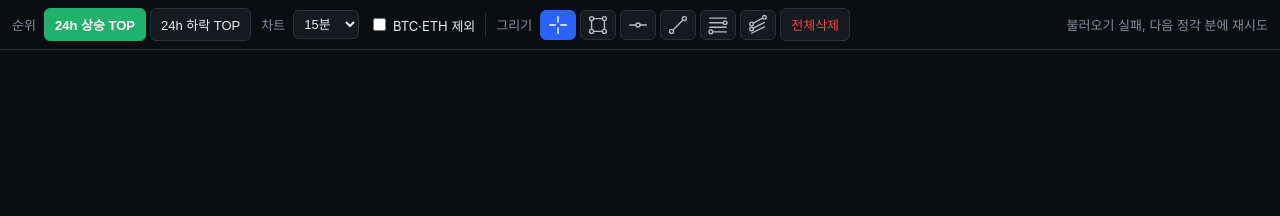
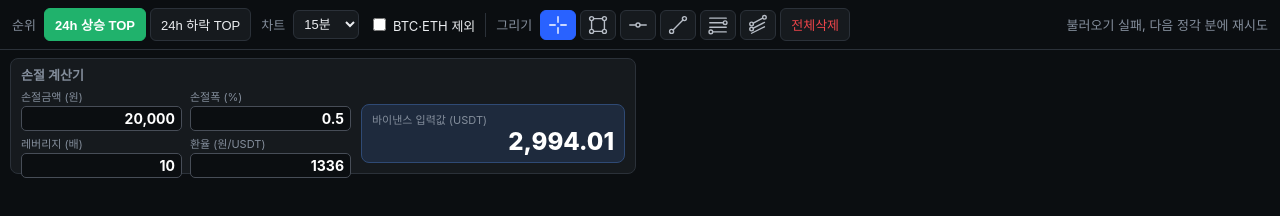
Before and after one commit to kimseungyong0528-svg/bybit-top12, a plain HTML site: page index.html in a window 1280 px wide. Drawn offline with Linux system fonts and the light colour scheme; no server answers.

Commit message:
12번째 칸에 손절 계산기 고정

```diff
--- a/index.html
+++ b/index.html
@@ -52,6 +52,16 @@
   .del:hover { color:#ff8fa3; border-color:#ff8fa3; }
   .del svg { width:16px; height:16px; display:block; }
   .up { color:var(--up); } .dn { color:var(--dn); }
+  .calc { justify-content:center; gap:4px; }
+  .calc .ct { font-weight:700; font-size:13px; color:var(--sub); }
+  .calc .cb { display:grid; grid-template-columns:minmax(0,1.25fr) minmax(0,1fr); gap:10px; align-items:center; min-height:0; }
+  .calc .ci { display:grid; grid-template-columns:repeat(2,minmax(0,1fr)); gap:4px 8px; }
+  .calc label { display:flex; flex-direction:column; font-size:11px; color:var(--sub); gap:2px; min-width:0; }
+  .calc input { width:100%; min-width:0; background:#0b0e11; color:#fff; border:1px solid #474d57; border-radius:5px; padding:3px 6px; font-size:14px; font-weight:700; text-align:right; font-family:inherit; }
+  .calc input:focus { outline:none; border-color:var(--acc); }
+  .calc .cr { background:#1e2a3d; border:1px solid #2f4a75; border-radius:8px; padding:6px 10px; text-align:right; min-width:0; }
+  .calc .cr .rl { font-size:11px; color:var(--sub); text-align:left; }
+  .calc .cr .rv { font-size:clamp(16px,2.2vw,24px); font-weight:800; color:#fff; white-space:nowrap; overflow:hidden; text-overflow:ellipsis; }
 </style>
 </head>
 <body>
@@ -82,7 +92,7 @@
 
 <script>
 const API = 'https://api.bybit.com/v5/market';
-const COUNT = 12, SHOW = 50, MIN_TURNOVER = 0, REFRESH_MS = 60000;
+const COUNT = 11, SHOW = 50, MIN_TURNOVER = 0, REFRESH_MS = 60000;
 const STABLE = /^(USDC|USD1|USDE|FDUSD|TUSD|DAI|PYUSD|RLUSD|USDD|USDT|EURC|EUR)USDT$/;
 const FIB_LV = [-3, -2, -1, 0, 1, 2, 3];
 const COL = { line: '#ffb3c7', fib: '#9aa0a6', box: '#a855f7', boxFill: 'rgba(168,85,247,0.16)', last: '#6b7280' };
@@ -568,7 +578,8 @@ async function load() {
     if (my !== reqId) return;
     if (pending || drag) { $('status').textContent = '그리는 중이라 갱신 잠시 멈춤'; return; }
     fitGrid();
-    const grid = $('grid'); grid.innerHTML = ''; cards = [];
+    const grid = $('grid'); grid.querySelectorAll('.card:not(.calc), #empty').forEach(e => e.remove()); cards = [];
+    const calcEl = ensureCalc();
     let altRank = 0;
     top.forEach((t, i) => {
       const pc = t.pct * 100, isFav = favs.includes(t.symbol);
@@ -580,7 +591,7 @@ async function load() {
           ${isNew ? '<span class="new">NEW</span>' : ''}
           <span class="chg ${pc >= 0 ? 'up' : 'dn'}">${pc >= 0 ? '+' : ''}${pc.toFixed(2)}%</span></div>
         <div class="chart"><canvas></canvas><button class="del" title="삭제 (Delete 키)">${ERASER_SVG}</button></div>`;
-      grid.appendChild(el);
+      grid.insertBefore(el, calcEl);
       const card = { sym: t.key, coin: t.symbol, plain: !!t.plain, ema: !!t.ema, cv: el.querySelector('canvas'), del: el.querySelector('.del'), ks: klines[i] };
       el.querySelector('.sym').onclick = () => openBybit(t.symbol);
       const star = el.querySelector('.star');
@@ -604,7 +615,35 @@ function scheduleMinute() {
   const ms = 60000 - (Date.now() % 60000) + 300;   // just after hh:mm:00
   setTimeout(() => { load(); scheduleMinute(); }, ms);
 }
-fitGrid(); load(); scheduleMinute();
+// ---------- slot 12: fixed stop-loss calculator (does not change with ranking) ----------
+const CALC_KEY = 'calcV1';
+const CALC_DEF = { sl: 20000, pct: 0.5, lev: 10, fx: 1336 };
+function ensureCalc() {
+  let el = document.getElementById('calcCard');
+  if (el) return el;
+  const v = Object.assign({}, CALC_DEF, JSON.parse(localStorage.getItem(CALC_KEY) || '{}'));
+  el = document.createElement('div'); el.id = 'calcCard'; el.className = 'card calc';
+  el.innerHTML = '<div class="ct">손절 계산기</div><div class="cb"><div class="ci">'
+    + '<label>손절금액 (원)<input id="cSl" inputmode="numeric" value="' + v.sl.toLocaleString('ko-KR') + '"></label>'
+    + '<label>손절폭 (%)<input id="cPct" inputmode="decimal" value="' + v.pct + '"></label>'
+    + '<label>레버리지 (배)<input id="cLev" inputmode="decimal" value="' + v.lev + '"></label>'
+    + '<label>환율 (원/USDT)<input id="cFx" inputmode="decimal" value="' + v.fx + '"></label>'
+    + '</div><div class="cr"><div class="rl">바이낸스 입력값 (USDT)</div><div class="rv" id="cOut">-</div></div></div>';
+  $('grid').appendChild(el);
+  const num = id => parseFloat(String($(id).value).replace(/,/g, ''));
+  const calc = () => {
+    const sl = num('cSl'), pct = num('cPct'), lev = num('cLev'), fx = num('cFx');
+    const out = (sl > 0 && pct > 0 && fx > 0) ? sl / (pct / 100) / fx : 0;
+    $('cOut').textContent = out ? out.toLocaleString('en-US', { minimumFractionDigits: 2, maximumFractionDigits: 2 }) : '-';
+    localStorage.setItem(CALC_KEY, JSON.stringify({ sl: sl || 0, pct: pct || 0, lev: lev || 0, fx: fx || 0 }));
+  };
+  ['cSl','cPct','cLev','cFx'].forEach(id => $(id).addEventListener('input', calc));
+  $('cSl').addEventListener('blur', () => { const n = num('cSl'); if (n > 0) $('cSl').value = n.toLocaleString('ko-KR'); });
+  el.addEventListener('keydown', e => e.stopPropagation());   // typing here never triggers chart shortcuts
+  calc();
+  return el;
+}
+fitGrid(); ensureCalc(); load(); scheduleMinute();
 </script>
 </body>
 </html>
```
